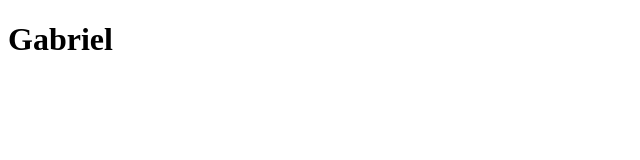
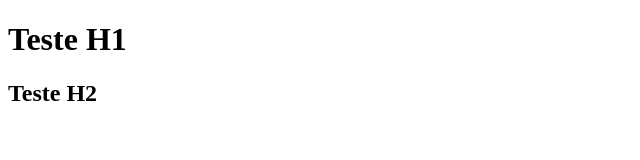
Before and after one commit to gasoaress/repositorio-teste, a plain HTML site: page index.html in a window 1280 px wide. Shown: the whole page, without its empty margins (0-640 px from the left). Drawn offline with Linux system fonts and the light colour scheme.

Commit message:
Cria testes de headers

```diff
--- a/index.html
+++ b/index.html
@@ -7,6 +7,7 @@
   <title>Document</title>
 </head>
 <body>
-  <h1>Gabriel</h1>
+  <h1>Teste H1</h1>
+  <h2>Teste H2</h2>
 </body>
 </html>
```
